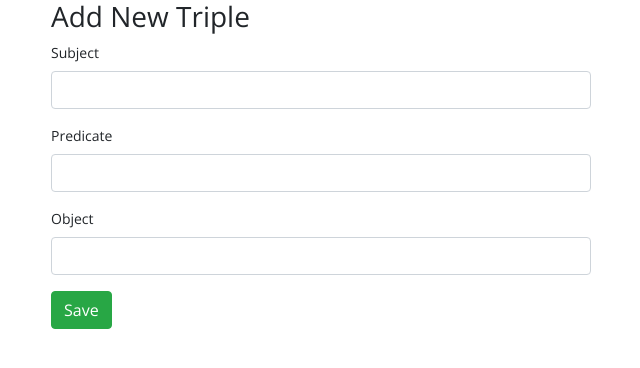
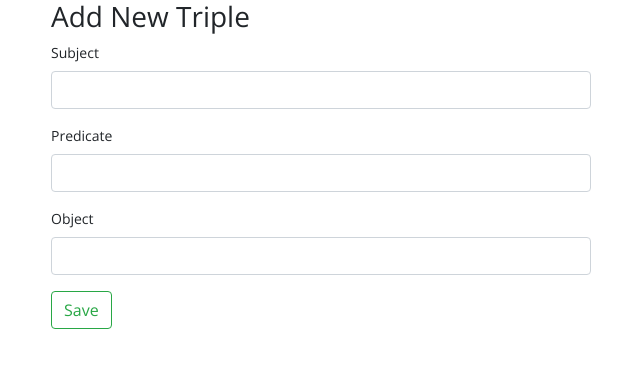
Before and after one commit to bronzelegs/tss-ng-bootstrap, an Angular app: page /triple-create in a window 1280 px wide. Shown: the top 368 px of the page, without its empty margins (34-674 px from the left). Built offline with nearby package versions, Linux system fonts and the light colour scheme; a web font is replaced by a local one.

Commit message:
edit button

```diff
--- a/src/app/triple-create/triple-create.component.html
+++ b/src/app/triple-create/triple-create.component.html
@@ -23,7 +23,7 @@
 
         <div class="form-group">
           <!--button type="submit" class="btn btn-success" [disabled]="\\">Save</button-->
-          <button type="submit" class="btn btn-success" >Save</button>
+          <button type="submit" class="btn btn-outline-success" >Save</button>
         </div>
       </form>
     </div>
```
